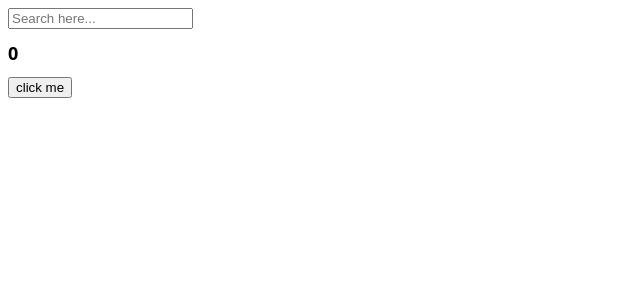
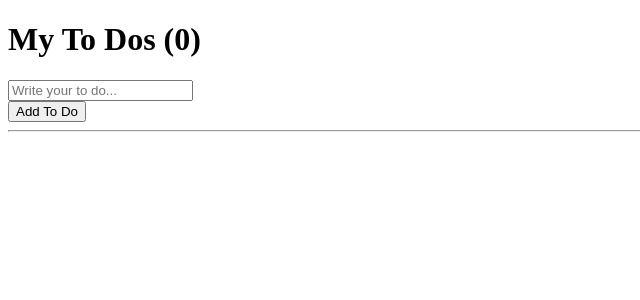
Before and after one commit to kimkgh8/clone-ReactForBeginners, a React (Create React App) app in the folder react-for-movie-app/: page / in a window 1280 px wide. Shown: the top 300 px of the page, without its empty margins (0-640 px from the left). Built offline with nearby package versions, Linux system fonts and the light colour scheme.

Commit message:
✨ Feat : ToDoList 만들기

```diff
--- a/react-for-movie-app/src/App.js
+++ b/react-for-movie-app/src/App.js
@@ -1,31 +1,32 @@
-import styles from "./App.module.css";
-import {useState, useEffect} from "react";
+import { useState } from "react";
 
 function App() {
-  const [counter, setValue] = useState(0);
-  const [keyword, setKeword] = useState("");
-  const onClick = () => setValue((prev) => prev + 1);
-  const onChange = (event) => {
-	setKeword(event.target.value);
-  }
-  useEffect( () => {
-	console.log("I run only once.")
-	}, []);
-  useEffect(() => {
-	console.log("I run when 'keyword' changs.");
-  }, [keyword]);
-  useEffect(() => {
-	console.log("I run when 'counter' changs.");
-  }, [counter]);
-  useEffect(() => {
-	console.log("I run when 'counter & keyword' changs.");
-  }, [keyword, counter]);
-
+	const[toDo, setTodo] = useState("");
+	const[toDos, setToDos] = useState([]);
+	const onChange = (event) => setTodo(event.target.value);
+	const onSubmit = (event) => {
+		event.preventDefault();
+		if (toDo === "") {
+			return ;
+		}
+		setToDos(currentArry => [toDo, ...currentArry]);
+		setTodo("");
+	};
+	console.log(toDos);
+	console.log(toDos.map((item, index) => <li key={index}>{item}</li>));
   return (
 	<div>
-		<input type="text" placeholder="Search here..." onChange={onChange} value={keyword}/>
-		<h1 className={styles.title}>{counter}</h1>
-		<button onClick={onClick}>click me</button>
+		<h1>My To Dos ({toDos.length})</h1>
+		<form onSubmit={onSubmit}>
+			<input onChange={onChange} type="text" value={toDo} placeholder="Write your to do..." />
+		</form>
+		<button>Add To Do</button>
+		<hr />
+		<ul>
+			{toDos.map((item, index) => (
+				<li key={index}>{item}</li>
+			))}
+		</ul>
 	</div>
   );
 }
```
